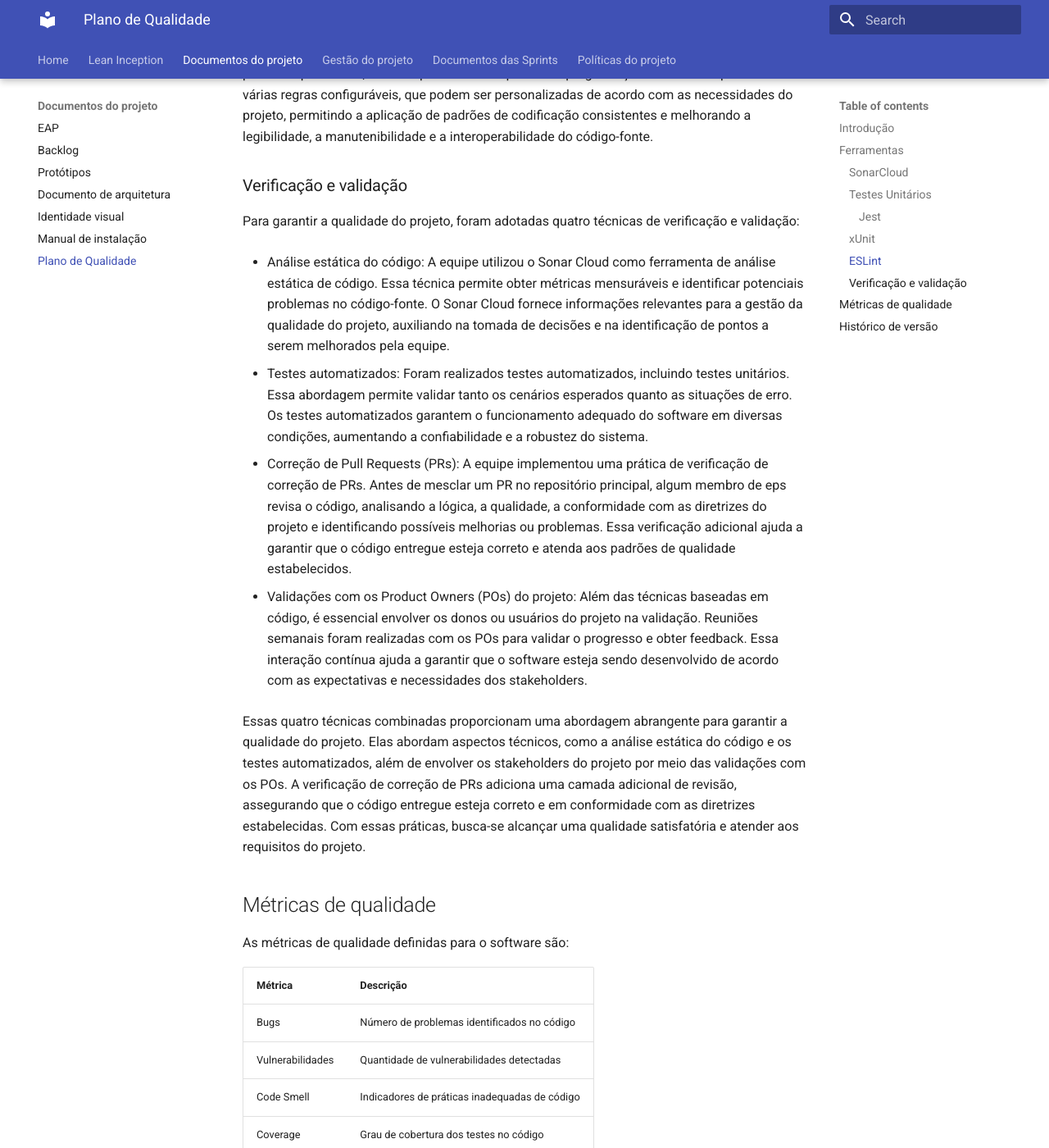
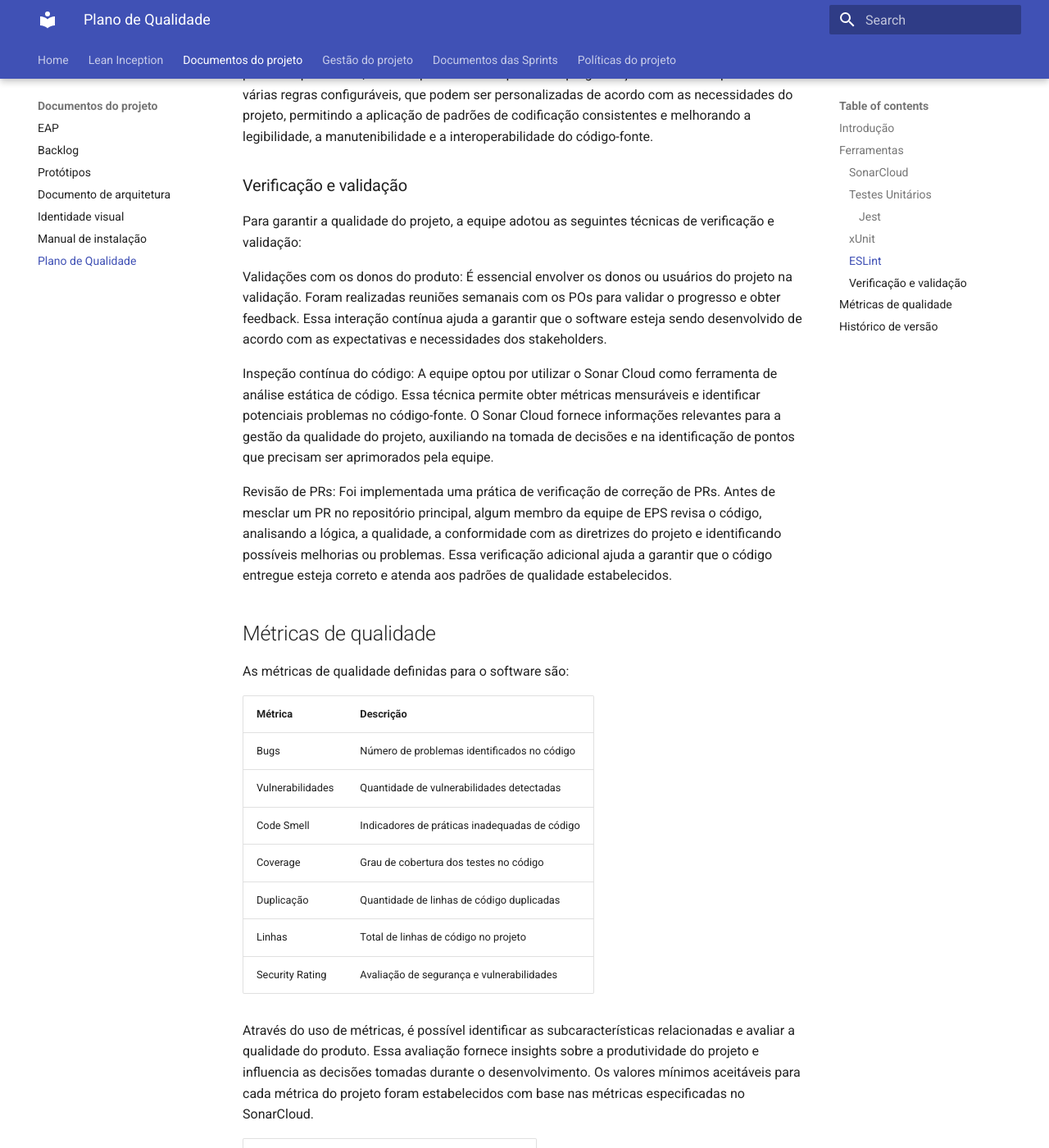
Before and after one commit to fga-eps-mds/2023-1-Dnit-DOC, an MkDocs documentation site: the page built from docs/docs/qualidade.md, in a window 1280 px wide and 1400 px high, scrolled down 1270 px. Shown: the whole window at 82% size. Built offline with MkDocs 1.6.1 and Material for MkDocs 9.7.7, drawn with Linux system fonts in a browser that asks for light colours; some of the changed text lies outside the part shown.

Commit message:
Revisão do documento

```diff
--- a/docs/docs/qualidade.md
+++ b/docs/docs/qualidade.md
@@ -26,17 +26,13 @@ O ESLint é uma ferramenta muito utilizada para fazer a verificação e análise
 
 ### Verificação e validação
 
-Para garantir a qualidade do projeto, foram adotadas quatro técnicas de verificação e validação:
+Para garantir a qualidade do projeto, a equipe adotou as seguintes técnicas de verificação e validação:
 
-- Análise estática do código: A equipe utilizou o Sonar Cloud como ferramenta de análise estática de código. Essa técnica permite obter métricas mensuráveis e identificar potenciais problemas no código-fonte. O Sonar Cloud fornece informações relevantes para a gestão da qualidade do projeto, auxiliando na tomada de decisões e na identificação de pontos a serem melhorados pela equipe.
+Validações com os donos do produto: É essencial envolver os donos ou usuários do projeto na validação. Foram realizadas reuniões semanais com os POs para validar o progresso e obter feedback. Essa interação contínua ajuda a garantir que o software esteja sendo desenvolvido de acordo com as expectativas e necessidades dos stakeholders.
 
-- Testes automatizados: Foram realizados testes automatizados, incluindo testes unitários. Essa abordagem permite validar tanto os cenários esperados quanto as situações de erro. Os testes automatizados garantem o funcionamento adequado do software em diversas condições, aumentando a confiabilidade e a robustez do sistema.
+Inspeção contínua do código: A equipe optou por utilizar o Sonar Cloud como ferramenta de análise estática de código. Essa técnica permite obter métricas mensuráveis e identificar potenciais problemas no código-fonte. O Sonar Cloud fornece informações relevantes para a gestão da qualidade do projeto, auxiliando na tomada de decisões e na identificação de pontos que precisam ser aprimorados pela equipe.
 
-- Correção de Pull Requests (PRs): A equipe implementou uma prática de verificação de correção de PRs. Antes de mesclar um PR no repositório principal, algum membro de eps revisa o código, analisando a lógica, a qualidade, a conformidade com as diretrizes do projeto e identificando possíveis melhorias ou problemas. Essa verificação adicional ajuda a garantir que o código entregue esteja correto e atenda aos padrões de qualidade estabelecidos.
-
-- Validações com os Product Owners (POs) do projeto: Além das técnicas baseadas em código, é essencial envolver os donos ou usuários do projeto na validação. Reuniões semanais foram realizadas com os POs para validar o progresso e obter feedback. Essa interação contínua ajuda a garantir que o software esteja sendo desenvolvido de acordo com as expectativas e necessidades dos stakeholders.
-
-Essas quatro técnicas combinadas proporcionam uma abordagem abrangente para garantir a qualidade do projeto. Elas abordam aspectos técnicos, como a análise estática do código e os testes automatizados, além de envolver os stakeholders do projeto por meio das validações com os POs. A verificação de correção de PRs adiciona uma camada adicional de revisão, assegurando que o código entregue esteja correto e em conformidade com as diretrizes estabelecidas. Com essas práticas, busca-se alcançar uma qualidade satisfatória e atender aos requisitos do projeto.
+Revisão de PRs: Foi implementada uma prática de verificação de correção de PRs. Antes de mesclar um PR no repositório principal, algum membro da equipe de EPS revisa o código, analisando a lógica, a qualidade, a conformidade com as diretrizes do projeto e identificando possíveis melhorias ou problemas. Essa verificação adicional ajuda a garantir que o código entregue esteja correto e atenda aos padrões de qualidade estabelecidos.
 
 ## Métricas de qualidade
 
```
Also changed, not shown: other parts of docs/docs/qualidade.md (+1 -0 lines).
